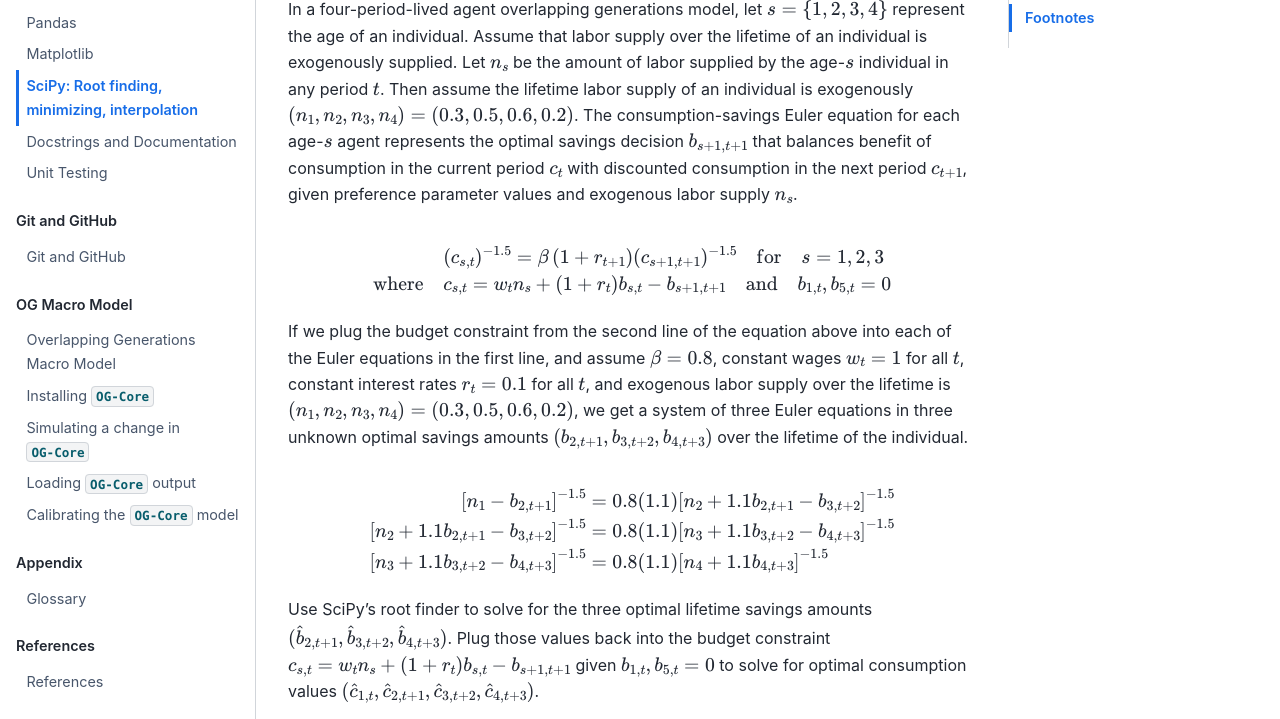
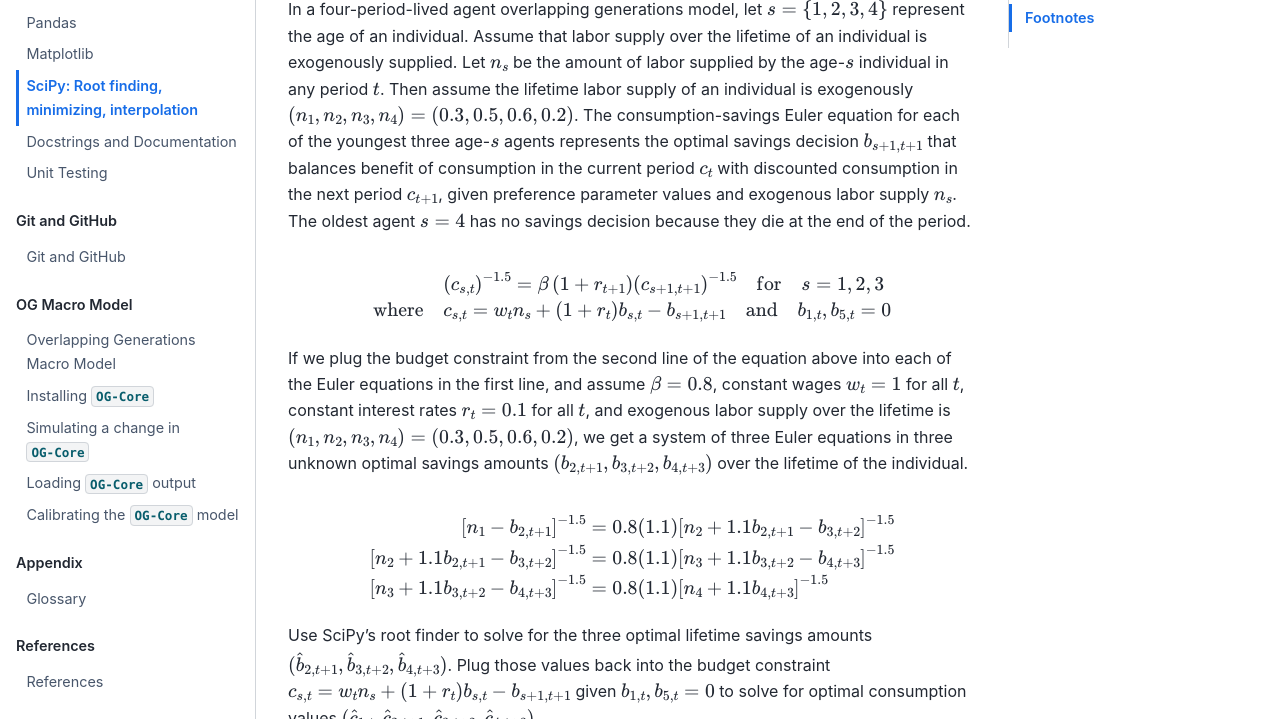
Before and after one commit to jdebacker/UN-OG-Training, a Jupyter Book: the page built from docs/book/python/SciPy.md, in a window 1280 px wide and 900 px high, scrolled down 7649 px, cut to the strip 155-874 px from the top of the window. Built offline with Jupyter Book 1.0.4 settings and Sphinx 7.4.7 and the Sphinx Book theme 1.1.4, drawn with Linux system fonts in a browser that asks for light colours; pages that are not in the unit, such as notebooks, are missing from menus; comment, search, counter and statistics services are not loaded; cross-references to code outside the pages are shown as plain code.

Commit message:
Updated exercise in SciPy.md

````diff
--- a/docs/book/python/SciPy.md
+++ b/docs/book/python/SciPy.md
@@ -344,7 +344,7 @@ Use SciPy's root finder to solve for each age agent's optimal labor supply decis
 :label: ExerScipy-root_save
 :class: green
 ```
-In a four-period-lived agent overlapping generations model, let $s=\{1,2,3,4\}$ represent the age of an individual. Assume that labor supply over the lifetime of an individual is exogenously supplied. Let $n_s$ be the amount of labor supplied by the age-$s$ individual in any period $t$. Then assume the lifetime labor supply of an individual is exogenously $(n_1,n_2,n_3,n_4)=(0.3, 0.5, 0.6, 0.2)$. The consumption-savings Euler equation for each age-$s$ agent represents the optimal savings decision $b_{s+1,t+1}$ that balances benefit of consumption in the current period $c_t$ with discounted consumption in the next period $c_{t+1}$, given preference parameter values and exogenous labor supply $n_s$.
+In a four-period-lived agent overlapping generations model, let $s=\{1,2,3,4\}$ represent the age of an individual. Assume that labor supply over the lifetime of an individual is exogenously supplied. Let $n_s$ be the amount of labor supplied by the age-$s$ individual in any period $t$. Then assume the lifetime labor supply of an individual is exogenously $(n_1,n_2,n_3,n_4)=(0.3, 0.5, 0.6, 0.2)$. The consumption-savings Euler equation for each of the youngest three age-$s$ agents represents the optimal savings decision $b_{s+1,t+1}$ that balances benefit of consumption in the current period $c_t$ with discounted consumption in the next period $c_{t+1}$, given preference parameter values and exogenous labor supply $n_s$. The oldest agent $s=4$ has no savings decision because they die at the end of the period.
 \begin{equation*}
   \begin{split}
     &(c_{s,t})^{-1.5} = \beta\left(1 + r_{t+1}\right)(c_{s+1,t+1})^{-1.5} \quad\text{for}\quad s=1,2,3 \\
````
